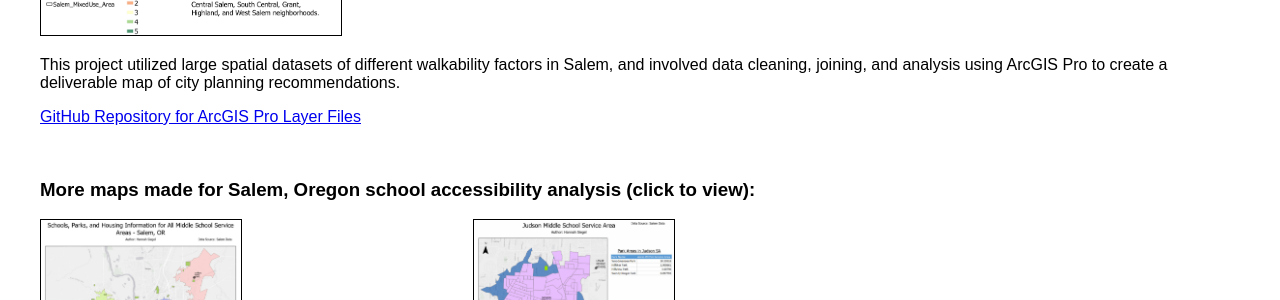
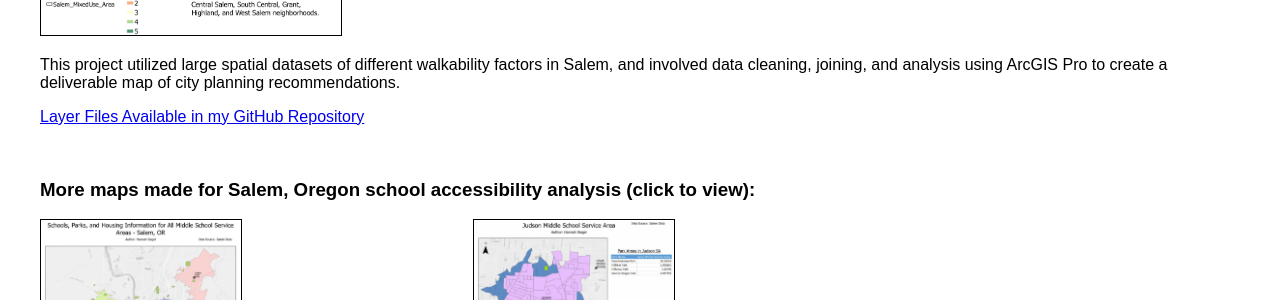
Before and after one commit to siegelhannah/portfolio, a Jekyll site: the page built from Projects.md, in a window 1280 px wide and 900 px high, scrolled down 686 px. Shown: the part 152-452 px from the top of the window. Built offline with Jekyll 4.4.1, drawn with Linux system fonts in a browser that asks for light colours.

Commit message:
Update Projects.md

```diff
--- a/Projects.md
+++ b/Projects.md
@@ -21,7 +21,7 @@ Visit [my GitHub profile](https://github.com/siegelhannah) to see my projects on
 
 This project utilized large spatial datasets of different walkability factors in Salem, and involved data cleaning, joining, and analysis using ArcGIS Pro to create a deliverable map of city planning recommendations.
 
-[GitHub Repository for ArcGIS Pro Layer Files](https://github.com/siegelhannah/Salem-Walkability)
+[Layer Files Available in my GitHub Repository](https://github.com/siegelhannah/Salem-Walkability)
 
 <br>
 
```
